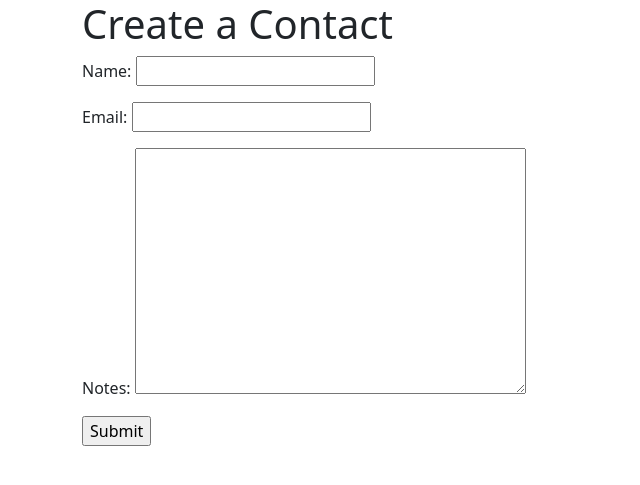
After one commit to shreya2402/shreya_kapgate, a Django app: page /create/ in a window 1280 px wide. The commit adds this page. Shown: the top 485 px of the page, without its empty margins (0-640 px from the left). Run offline with Django 5.2, Linux system fonts and the light colour scheme; some libraries are stand-ins or nearby versions.

Commit message:
record created commit

```diff
--- /dev/null
+++ b/Shreya_Kapgate/contacts/forms.py
@@ -0,0 +1,8 @@
+from django.forms import ModelForm
+from .models import Contact
+
+
+class ContactForm(ModelForm):
+    class Meta:
+        model = Contact
+        fields = "__all__"
--- a/Shreya_Kapgate/contacts/models.py
+++ b/Shreya_Kapgate/contacts/models.py
@@ -6,3 +6,4 @@ class Contact(models.Model):
     name = models.CharField(max_length=20, null=False)
     email = models.EmailField()
     created_time = models.DateTimeField(auto_now_add=True, editable=False)
+    notes = models.TextField(max_length=200, default="")
--- /dev/null
+++ b/Shreya_Kapgate/contacts/templates/contacts/contact_form.html
@@ -0,0 +1,12 @@
+{% extends "base.html" %}
+
+{% block content %}
+
+<h1>Create a Contact</h1>
+<form method="post">
+  {% csrf_token %}
+  {{ form.as_p }}
+  <input type="submit" />
+</form>
+
+{% endblock content %}
--- a/Shreya_Kapgate/contacts/templates/contacts/contact_list.html
+++ b/Shreya_Kapgate/contacts/templates/contacts/contact_list.html
@@ -6,7 +6,7 @@
     <h1>Contact Management</h1>
 </div>
 
-<form  method="get">
+<form action="{% url 'contact_form' %}" method="get">
     <button type="submit">Create a New Contact</button>
 </form>
 <table class="table table-striped">
--- a/Shreya_Kapgate/contacts/urls.py
+++ b/Shreya_Kapgate/contacts/urls.py
@@ -1,8 +1,7 @@
-# contacts/urls.py
-
 from django.urls import path
-from .views import ContactListView  # Import the create_contact view
+from .views import ContactListView, create_contact  # Import the create_contact view
 
 urlpatterns = [
     path("", ContactListView.as_view(), name="contact_list"),
+    path("create/", create_contact, name="contact_form"),  # Add the path for creating contacts
 ]
--- a/Shreya_Kapgate/contacts/views.py
+++ b/Shreya_Kapgate/contacts/views.py
@@ -1,6 +1,18 @@
 from django.shortcuts import render, redirect
 from django.views.generic import ListView
 from .models import Contact
+from .forms import ContactForm
 
 class ContactListView(ListView):
     model = Contact
+
+def create_contact(request):
+    if request.method == 'POST':
+        form = ContactForm(request.POST)
+        if form.is_valid():
+            form.save()  # This will create a new Contact instance
+            return redirect('contact_list')  # Redirect to the contact list page or any other page
+    else:
+        form = ContactForm()
+
+    return render(request, 'contacts/contact_form.html', {'form': form})
```
Also changed, not shown: Shreya_Kapgate/contacts/migrations/0001_initial.py (added), Shreya_Kapgate/contacts/migrations/0002_contact_notes.py (added).
